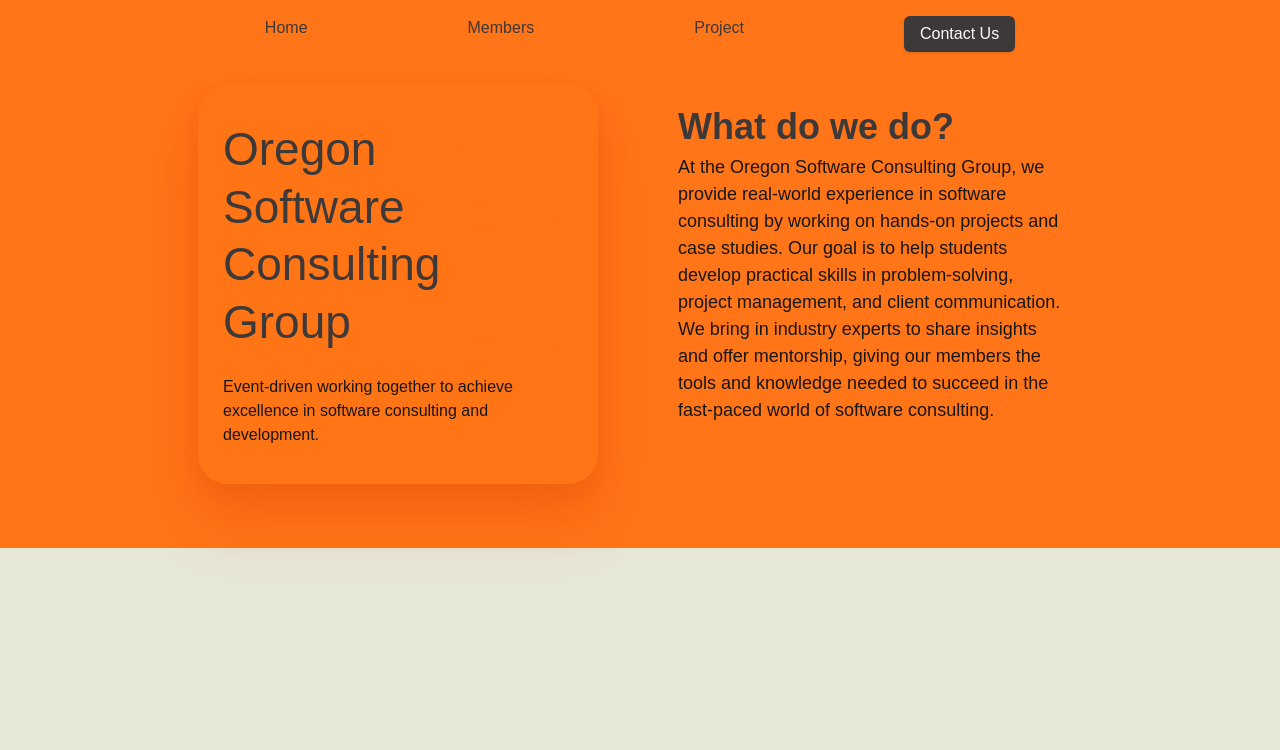
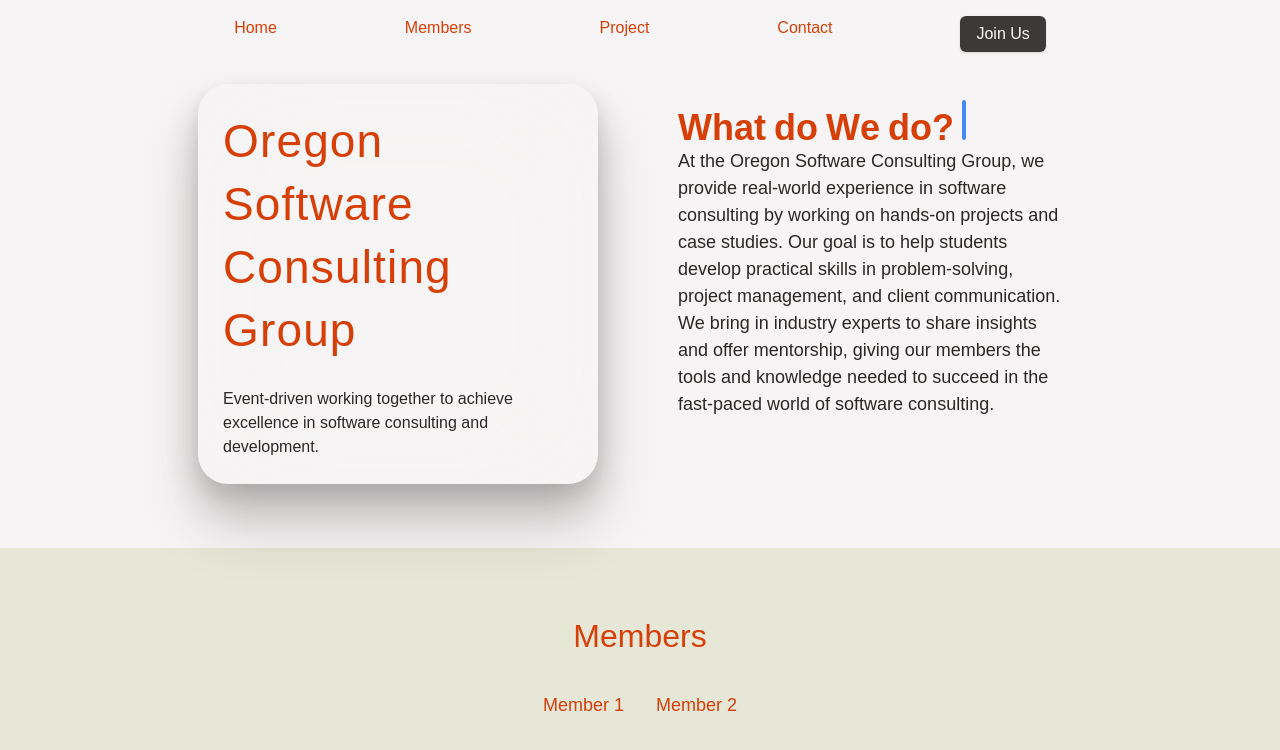
Before and after one commit to tankit03/oscg-static-portfolio, a Next.js app: page / in a window 1280 px wide. Shown: the top 750 px of the page. Built offline with nearby package versions, Linux system fonts and the light colour scheme; a web font is replaced by a local one.

Commit message:
Animations and new UI lib

```diff
--- a/app/page.js
+++ b/app/page.js
@@ -1,24 +1,37 @@
 import Image from "next/image";
 import Navbar from "../components/ui/Navbar";
-import TitleCard from "../components/ui/titleCard";
+import TitleCard from "../components/ui/TitleCard";
+import Members from "./pages/Members"; // Import the Members component
+import { TypewriterEffect } from "@/components/ui/typewriter-effect";
 
 export default function Home() {
+
   return (
-    <div className="flex flex-col items-center justify-center bg-primaryOrange pb-16">
+    <div>
+      <div className="flex flex-col items-center justify-center bg-primaryWhite pb-16">
         <header className="flex justify-center">
           <Navbar />
         </header>
+        {/* Main content */}
         <div className="flex flex-row items-center justify-center gap-16 mt-8">
           <TitleCard />
           <div className="w-[420px] h-[400px] p-4 overflow-auto">
-            <h1 className="font-satoshiBold text-[36px] text-primaryBlack font-bold">
-            What do we do?
-            </h1>
-            <p className="font-satoshiLight text-[18px] max-w-3xl text-left">
-            At the Oregon Software Consulting Group, we provide real-world experience in software consulting by working on hands-on projects and case studies. Our goal is to help students develop practical skills in problem-solving, project management, and client communication. We bring in industry experts to share insights and offer mentorship, giving our members the tools and knowledge needed to succeed in the fast-paced world of software consulting.
+            {/* <div className="font-satoshiBold text-[36px] text-primaryOrange font-bold"> */}
+            <TypewriterEffect
+              words={[
+                { text: "What", className: "font-satoshiBold text-primaryOrange text-[36px]" },
+                { text: "do", className: "font-satoshiBold text-primaryOrange text-[36px]" },
+                { text: "We", className: "font-satoshiBold text-primaryOrange text-[36px]" },
+                { text: "do ?", className: "font-satoshiBold text-primaryOrange text-[36px]" }
+              ]}
+            />
+            <p className="font-satoshiMedium text-[18px] max-w-3xl text-left text-strongBlack">
+              At the Oregon Software Consulting Group, we provide real-world experience in software consulting by working on hands-on projects and case studies. Our goal is to help students develop practical skills in problem-solving, project management, and client communication. We bring in industry experts to share insights and offer mentorship, giving our members the tools and knowledge needed to succeed in the fast-paced world of software consulting.
             </p>
           </div>
         </div>
+      </div>
+      <Members />
     </div>
   );
 }
--- /dev/null
+++ b/app/pages/Members.js
@@ -0,0 +1,22 @@
+// components/ui/Members.js
+
+export default function Members() {
+  return (
+    <section id="members" className="flex flex-col items-center justify-center mt-16 w-full">
+      <h2 className="font-satoshiBold text-[32px] text-primaryOrange mb-8">
+        Members
+      </h2>
+      <div className="grid grid-cols-2 gap-8">
+        {/* Member 1 */}
+        <div className="flex flex-col items-center">
+          <p className="font-satoshiMedium text-[18px] text-primaryOrange">Member 1</p>
+        </div>
+        {/* Member 2 */}
+        <div className="flex flex-col items-center">
+          <p className="font-satoshiMedium text-[18px] text-primaryOrange">Member 2</p>
+        </div>
+        {/* Add more members as needed */}
+      </div>
+    </section>
+  );
+}
--- a/components/ui/Navbar.js
+++ b/components/ui/Navbar.js
@@ -3,27 +3,23 @@ import { Button } from "./button";
 
 export default function Navbar() {
     return (
-        <nav className="flex flex-col pt-4 font-satoshiBold text-primaryBlack">
+      <nav className="flex flex-col pt-4 font-satoshiBold text-primaryOrange ">
         <div className="flex flex-col justify-between items-center">
-                {/* Top section with navigation links */}
-                <ul className="flex space-x-40 text-[16px]">
+          <ul className="flex space-x-32 text-[16px]">
             <li>
-                        <Link href="/">
-                            Home
-                        </Link>
+              <a href="#home">Home</a>
             </li>
             <li>
-                        <Link href="/Members">
-                            Members
-                        </Link>
+              <a href="#members">Members</a> {/* This will scroll to the members section */}
             </li>
             <li>
-                        <Link href="/Project">
-                            Project
-                        </Link>
+              <a href="#project">Project</a>
             </li>
-                    <div d>
-                    <Button>Contact Us</Button>
+            <li>
+              <a href="#contact">Contact</a>
+            </li>
+            <div>
+              <Button>Join Us</Button>
             </div>
           </ul>
         </div>
--- /dev/null
+++ b/components/ui/text-generate-effect.js
@@ -0,0 +1,53 @@
+"use client";
+import { useEffect } from "react";
+import { motion, stagger, useAnimate } from "framer-motion";
+import { cn } from "@/lib/utils";
+
+export const TextGenerateEffect = ({
+  words,
+  className,
+  filter = true,
+  duration = 1.5
+}) => {
+  const [scope, animate] = useAnimate();
+  let wordsArray = words.split(" ");
+  useEffect(() => {
+    animate("span", {
+      opacity: 1,
+      filter: filter ? "blur(0px)" : "none",
+    }, {
+      duration: duration ? duration : 1,
+      delay: stagger(0.2),
+    });
+  }, [scope.current]);
+
+  const renderWords = () => {
+    return (
+      (<motion.div ref={scope}>
+        {wordsArray.map((word, idx) => {
+          return (
+            (<motion.span
+              key={word + idx}
+              className="opacity-0"
+              style={{
+                filter: filter ? "blur(10px)" : "none",
+              }}>
+              {word}{" "}
+            </motion.span>)
+          );
+        })}
+      </motion.div>)
+    );
+  };
+
+  return (
+    (<div className={cn("font-satoshiBold", className)}>
+      <div>
+        <div
+          className="text-primaryOrange text-[46px] leading-snug tracking-wide">
+          {renderWords()}
+        </div>
+      </div>
+    </div>)
+  );
+};
--- a/components/ui/titleCard.js
+++ b/components/ui/titleCard.js
@@ -1,27 +1,27 @@
+import { TextGenerateEffect } from "./text-generate-effect";
+
 export default function TitleCard() {
-
-
     return (
         <div
-    className="w-[400px] h-[400px] rounded-[30px] bg-primaryOrange bg-opacity-10 flex justify-center items-center"
+            className="w-[400px] h-[400px] rounded-[30px] flex justify-center items-center"
             style={{
                 boxShadow: `
-            0px 40px 60px rgba(216, 64, 11, 0.2),   /* Larger shadow with softer blur */
-            0px 20px 40px rgba(216, 64, 11, 0.15),  /* Medium shadow for smooth projection */
-            0px 10px 20px rgba(216, 64, 11, 0.1)    /* Small, closer shadow */
+                    0px 40px 60px rgba(44, 39, 39, 0.2),   /* Larger shadow with softer blur */
+                    0px 20px 40px rgba(44, 39, 39, 0.15),  /* Medium shadow for smooth projection */
+                    0px 10px 20px rgba(44, 39, 39, 0.1)    /* Small, closer shadow */
                 `,
                 backdropFilter: 'blur(60px)',
                 border: '1px solid rgba(255, 255, 255, 0.01)',
             }}
         >
             <div className="text-left pr-6 pl-6 items-start">
-            <h1 id="typewriter" className="font-satoshiBold text-[46px] font-normal font-bold text-primaryBlack leading-tight pb-6">
-                <span className="line">Oregon</span><br />
-                <span className="line">Software</span><br />
-                <span className="line">Consulting</span><br />
-                <span className="line">Group</span>
+                <h1 id="typewriter" className="font-satoshiBold text-[46px] font-normal font-bold text-primaryOrange leading-tight pb-6">
+                    <TextGenerateEffect words="Oregon" />
+                    <TextGenerateEffect words="Software" />
+                    <TextGenerateEffect words="Consulting" />
+                    <TextGenerateEffect words="Group" />
                 </h1>
-                <p className="font-satoshiLight">
+                <p className="font-satoshiLight text-strongBlack">
                     Event-driven working together to achieve excellence in software consulting and development.
                 </p>
             </div>
--- /dev/null
+++ b/components/ui/typewriter-effect.js
@@ -0,0 +1,77 @@
+"use client";
+
+import { cn } from "@/lib/utils";
+import { motion, stagger, useAnimate, useInView } from "framer-motion";
+import { useEffect } from "react";
+
+export const TypewriterEffect = ({
+  words,
+  className,
+  cursorClassName
+}) => {
+  // Ensure that words is an array, if not, set it as an empty array
+  const wordsArray = Array.isArray(words) ? words.map((word) => {
+    return {
+      ...word,
+      text: word.text.split(""),
+    };
+  }) : [];
+
+  const [scope, animate] = useAnimate();
+  const isInView = useInView(scope);
+
+  useEffect(() => {
+    if (isInView) {
+      animate("span", {
+        display: "inline-block",
+        opacity: 1,
+        width: "fit-content",
+      }, {
+        duration: 0.3,
+        delay: stagger(0.1),
+        ease: "easeInOut",
+      });
+    }
+  }, [isInView]);
+
+  const renderWords = () => {
+    return (
+      <motion.div ref={scope} className="inline">
+        {wordsArray.map((word, idx) => {
+          return (
+            <div key={`word-${idx}`} className="inline-block mr-2"> {/* Add margin between words */}
+              {word.text.map((char, index) => (
+                <motion.span
+                  key={`char-${index}`}
+                  className={cn(`dark:text-white text-black opacity-0 hidden`, word.className)}
+                >
+                  {char}
+                </motion.span>
+              ))}
+            </div>
+          );
+        })}
+      </motion.div>
+    );
+  };
+
+  return (
+    <div className={cn("text-base sm:text-xl md:text-3xl lg:text-5xl font-bold text-left", className)}>
+      {renderWords()}
+      <motion.span
+        initial={{
+          opacity: 0,
+        }}
+        animate={{
+          opacity: 1,
+        }}
+        transition={{
+          duration: 0.8,
+          repeat: Infinity,
+          repeatType: "reverse",
+        }}
+        className={cn("inline-block rounded-sm w-[4px] h-4 md:h-6 lg:h-10 bg-blue-500", cursorClassName)}
+      ></motion.span>
+    </div>
+  );
+};
--- a/lib/utils.js
+++ b/lib/utils.js
@@ -1,5 +1,5 @@
 import { clsx } from "clsx";
-import { twMerge } from "tailwind-merge"
+import { twMerge } from "tailwind-merge";
 
 export function cn(...inputs) {
   return twMerge(clsx(inputs));
--- a/package.json
+++ b/package.json
@@ -11,14 +11,18 @@
   "dependencies": {
     "@radix-ui/react-icons": "^1.3.0",
     "@radix-ui/react-slot": "^1.1.0",
+    "@react-three/fiber": "^8.17.7",
+    "@types/three": "^0.168.0",
     "class-variance-authority": "^0.7.0",
     "clsx": "^2.1.1",
+    "framer-motion": "^11.5.4",
     "lucide-react": "^0.439.0",
     "next": "14.2.10",
     "react": "^18",
     "react-dom": "^18",
     "tailwind-merge": "^2.5.2",
-    "tailwindcss-animate": "^1.0.7"
+    "tailwindcss-animate": "^1.0.7",
+    "three": "^0.168.0"
   },
   "devDependencies": {
     "eslint": "^8",
--- a/tailwind.config.js
+++ b/tailwind.config.js
@@ -37,8 +37,10 @@ module.exports = {
   		colors: {
   			background: 'hsl(var(--background))',
   			foreground: 'hsl(var(--foreground))',
-  			primaryOrange: '#FF7517',
+  			primaryOrange: '#D73F09',
 			primaryBlack: '#3E3939',
+			primaryWhite: '#F6F4F4',
+			strongBlack: '#2C2727',
   			card: {
   				DEFAULT: 'hsl(var(--card))',
   				foreground: 'hsl(var(--card-foreground))'
```
Also changed, not shown: 1 other file (tests, documents, lock files or other folders). Lines whose indentation alone changed are shown as unchanged.
